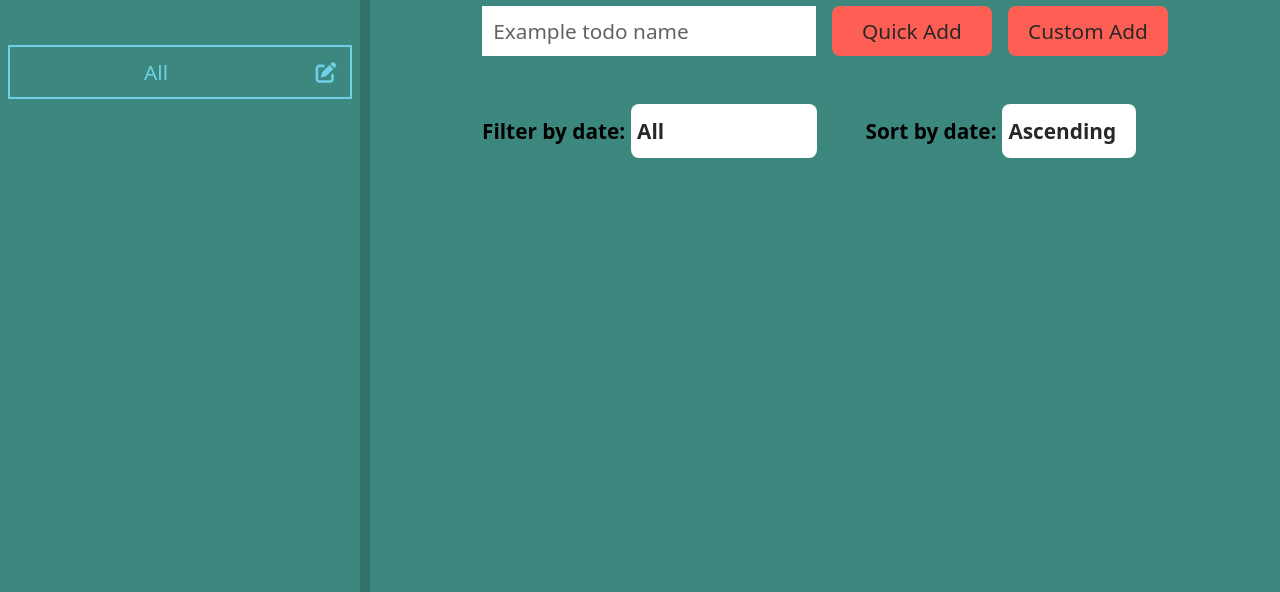
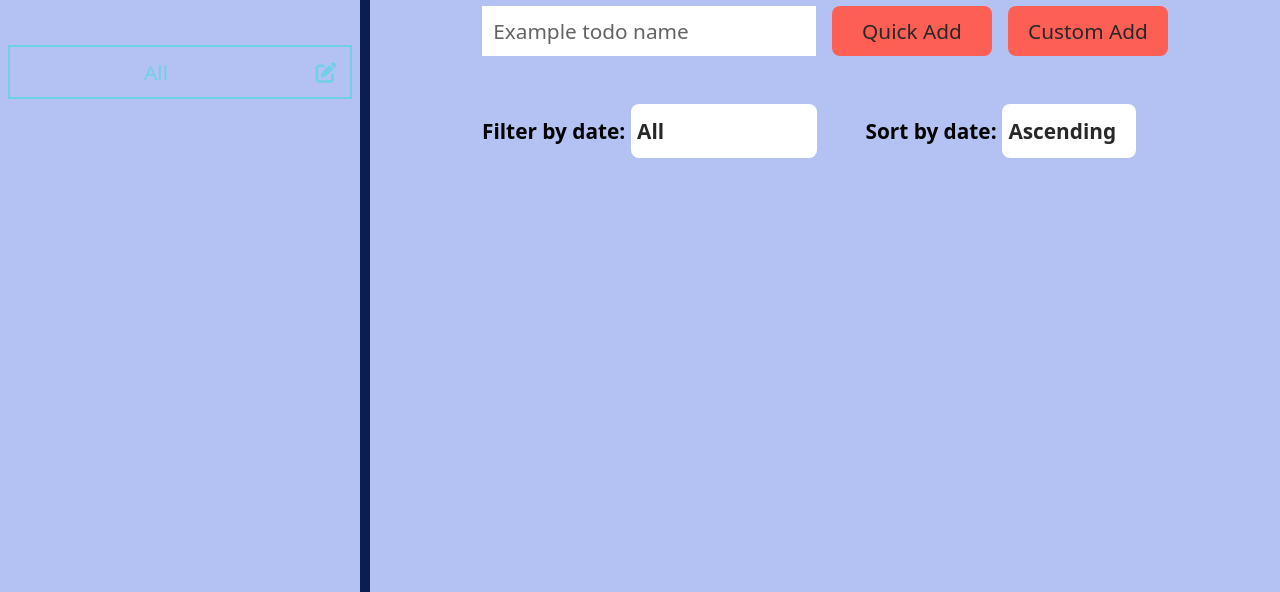
Before and after one commit to kaglet/todo_list, a website built with webpack: page src/index.html in a window 1280 px wide. Shown: the part 208-800 px from the top of the page. Built offline with nearby package versions, Linux system fonts and the light colour scheme.

Commit message:
Switch to old blue from commit 1629edf and periwinkle

```diff
--- a/src/styles.css
+++ b/src/styles.css
@@ -11,15 +11,15 @@
     --border-rad: 1.5rem;
     --border-rad-smaller: 0.5rem;
     --sidebar-large-padding: 1.5rem;
-    --main-bg: #3C887E; /*dialog bg: #8dabc5, dialog inputs: #658bac, dialog btn: #d76161, main bg old: #658bac, secondary bg old: #26547C*/
-    --secondary-bg-clr: #3C887E;
+    --main-bg: #B3C2F2; /*dialog bg: #8dabc5, dialog inputs: #658bac, dialog btn: #d76161, main bg old: #658bac, secondary bg old: #26547C*/
+    --secondary-bg-clr: #B3C2F2;
     --accent-clr: #44a99b;
     --dark-text-clr: rgb(40, 40, 40);
     --light-text-clr: #eeeeee;
     --button-clr-side-pane: #FE5F55;
     --button-clr-todo-pane: #FE5F55;
     --button-size: 10rem;
-    --header-clr: #317169;
+    --header-clr: #0B1D51;
     --placeholder-txt-clr: rgb(99, 99, 99);
     --list-card-clr: #6fd0e8;
     --todo-card-clr: rgba(226, 226, 226, 0.6);
```
